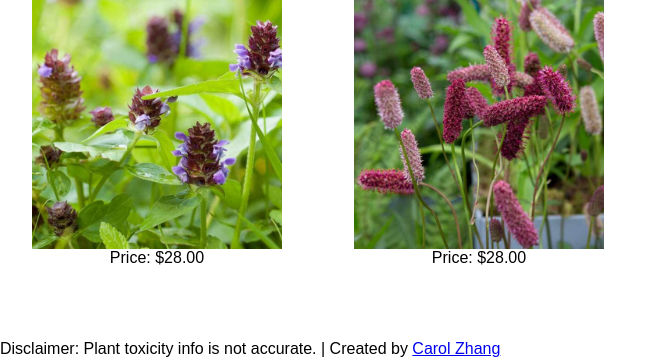
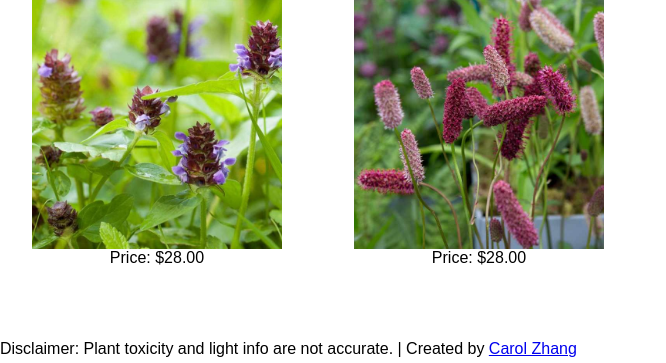
Before and after one commit to carolz19/carols-plants, a Flask app: page / in a window 1280 px wide. Shown: the part 1705-2068 px from the top of the page, without its empty margins (0-666 px from the left). Run offline with Flask 2, Linux system fonts and the light colour scheme; data comes from the database, SQL or seed files in the repository.

Commit message:
updated disclaimer

```diff
--- a/templates/base.html
+++ b/templates/base.html
@@ -13,7 +13,7 @@
     <div style="position: relative;background-color: white; width: 1000px; height: 1px;">
 
         <div style="position: absolute; bottom: 5px; background-color: white">
-        Disclaimer: Plant toxicity info is not accurate. | Created by <a href="https://github.com/carolz19">Carol Zhang</a>
+        Disclaimer: Plant toxicity and light info are not accurate. | Created by <a href="https://github.com/carolz19">Carol Zhang</a>
         </div>
     </div>
 </body>
```
